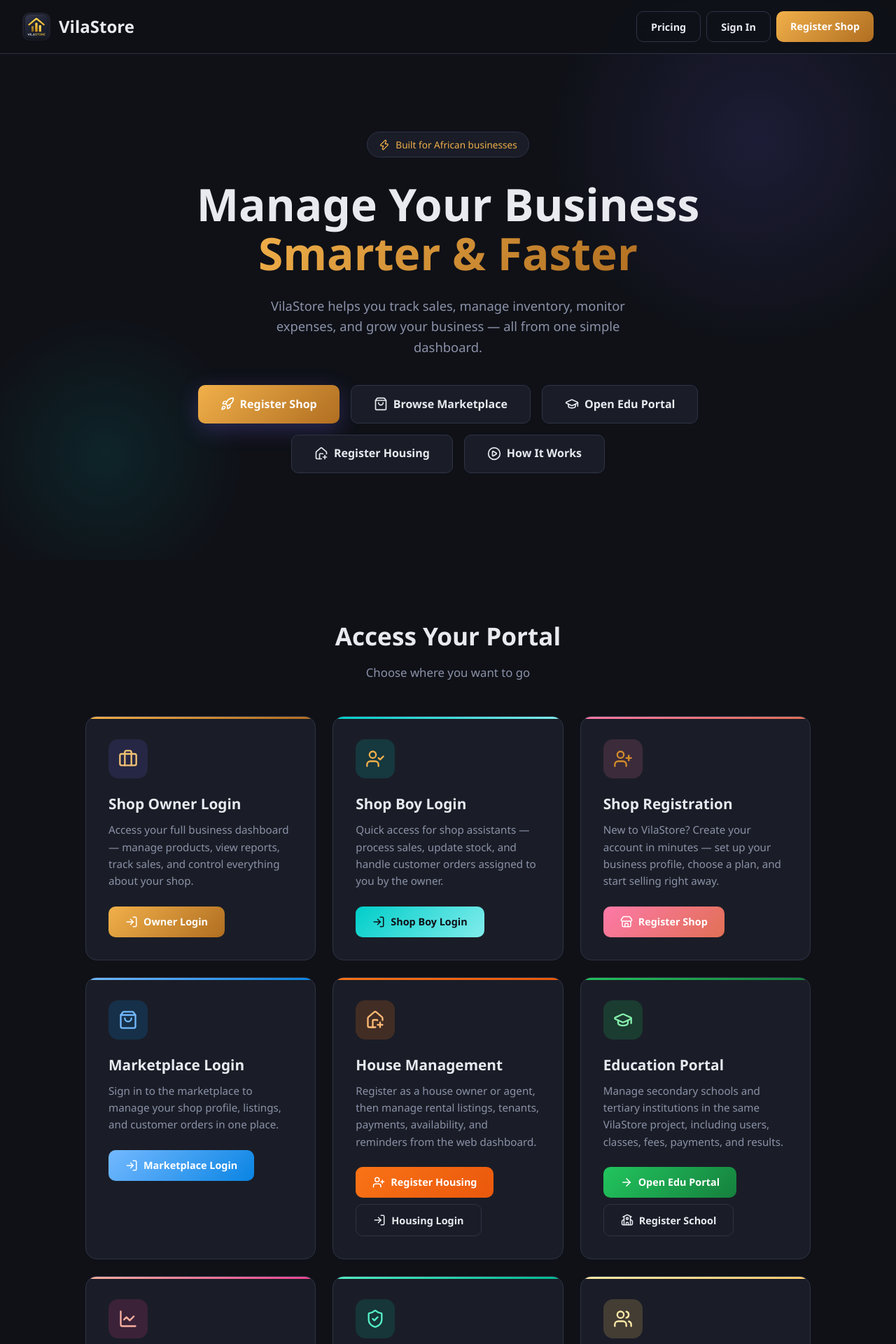
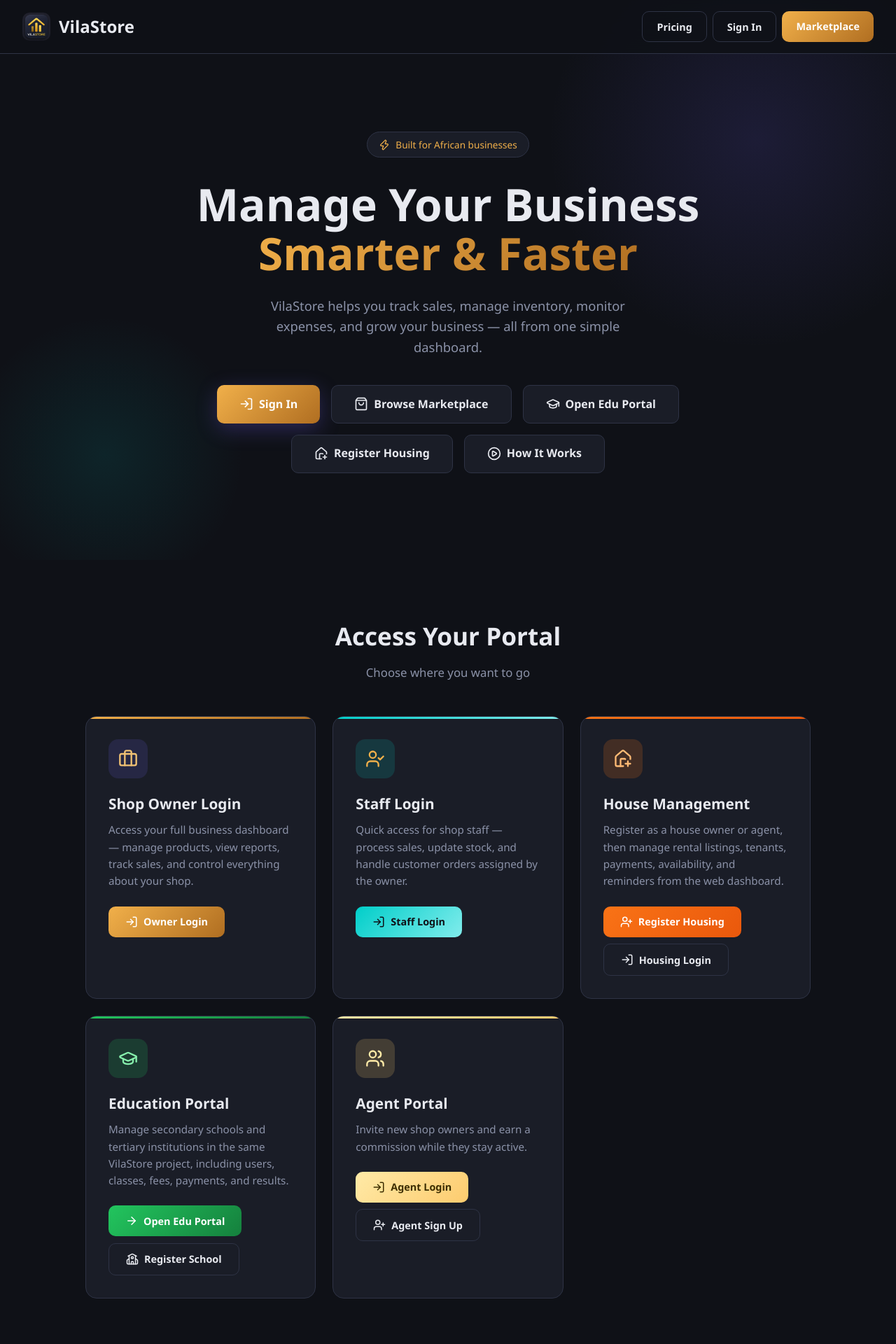
Before and after one commit to nasicobature/vilastore, a Django app: template template/home/home.html in a window 1280 px wide. Shown: the top 1920 px of the page at 70% size. Run offline with Django 5.2, Linux system fonts and the light colour scheme; the template is opened without the code that fills it, so the values that code supplies are empty; some libraries are stand-ins or nearby versions.

Commit message:
Clean up public login entry points

```diff
--- a/template/home/home.html
+++ b/template/home/home.html
@@ -203,7 +203,7 @@
     <div class="nav-links">
       <a href="#pricing" class="btn-outline">Pricing</a>
       <a href="{% url 'login' %}" class="btn-outline">Sign In</a>
-      <a href="{% url 'shop_signup' %}" class="btn-primary">Register Shop</a>
+      <a href="{% url 'marketplace' %}" class="btn-primary">Marketplace</a>
     </div>
   </nav>
 
@@ -214,7 +214,7 @@
       <h1>Manage Your Business <span>Smarter & Faster</span></h1>
       <p>VilaStore helps you track sales, manage inventory, monitor expenses, and grow your business &mdash; all from one simple dashboard.</p>
       <div class="hero-buttons">
-        <a href="{% url 'shop_signup' %}" class="btn-hero"><i data-lucide="rocket" style="width:20px;height:20px;"></i> Register Shop</a>
+        <a href="{% url 'login' %}" class="btn-hero"><i data-lucide="log-in" style="width:20px;height:20px;"></i> Sign In</a>
         <a href="{% url 'marketplace' %}" class="btn-secondary"><i data-lucide="shopping-bag" style="width:20px;height:20px;"></i> Browse Marketplace</a>
         <a href="{% url 'edu:index' %}" class="btn-secondary"><i data-lucide="graduation-cap" style="width:20px;height:20px;"></i> Open Edu Portal</a>
         <a href="{% url 'housing_signup' %}" class="btn-secondary"><i data-lucide="house-plus" style="width:20px;height:20px;"></i> Register Housing</a>
@@ -238,21 +238,9 @@
       </div>
       <div class="portal-card shopboy">
         <div class="portal-icon"><i data-lucide="user-check" style="width:28px;height:28px;"></i></div>
-        <h3>Shop Boy Login</h3>
-        <p>Quick access for shop assistants &mdash; process sales, update stock, and handle customer orders assigned to you by the owner.</p>
-        <a href="{% url 'shopboy_login' %}" class="portal-btn"><i data-lucide="log-in" style="width:18px;height:18px;"></i> Shop Boy Login</a>
-      </div>
-      <div class="portal-card register">
-        <div class="portal-icon"><i data-lucide="user-plus" style="width:28px;height:28px;"></i></div>
-        <h3>Shop Registration</h3>
-        <p>New to VilaStore? Create your account in minutes &mdash; set up your business profile, choose a plan, and start selling right away.</p>
-        <a href="{% url 'shop_signup' %}" class="portal-btn"><i data-lucide="store" style="width:18px;height:18px;"></i> Register Shop</a>
-      </div>
-      <div class="portal-card marketplace">
-        <div class="portal-icon"><i data-lucide="shopping-bag" style="width:28px;height:28px;"></i></div>
-        <h3>Marketplace Login</h3>
-        <p>Sign in to the marketplace to manage your shop profile, listings, and customer orders in one place.</p>
-        <a href="{% url 'marketplace_login' %}" class="portal-btn"><i data-lucide="log-in" style="width:18px;height:18px;"></i> Marketplace Login</a>
+        <h3>Staff Login</h3>
+        <p>Quick access for shop staff &mdash; process sales, update stock, and handle customer orders assigned by the owner.</p>
+        <a href="{% url 'shopboy_login' %}" class="portal-btn"><i data-lucide="log-in" style="width:18px;height:18px;"></i> Staff Login</a>
       </div>
       <div class="portal-card housing">
         <div class="portal-icon"><i data-lucide="house-plus" style="width:28px;height:28px;"></i></div>
@@ -275,18 +263,6 @@
             <i data-lucide="school" style="width:18px;height:18px;"></i> Register School
           </a>
         </div>
-      </div>
-      <div class="portal-card investor">
-        <div class="portal-icon"><i data-lucide="line-chart" style="width:28px;height:28px;"></i></div>
-        <h3>Investor Login</h3>
-        <p>Access investor updates, performance dashboards, and your ownership summary securely.</p>
-        <a href="{% url 'investor_login' %}" class="portal-btn"><i data-lucide="log-in" style="width:18px;height:18px;"></i> Investor Login</a>
-      </div>
-      <div class="portal-card admin">
-        <div class="portal-icon"><i data-lucide="shield-check" style="width:28px;height:28px;"></i></div>
-        <h3>Admin Portal</h3>
-        <p>Administrative access for managing platform operations, users, and system settings.</p>
-        <a href="{% url 'admin_portal_login' %}" class="portal-btn"><i data-lucide="log-in" style="width:18px;height:18px;"></i> Admin Login</a>
       </div>
       <div class="portal-card agent">
         <div class="portal-icon"><i data-lucide="users" style="width:28px;height:28px;"></i></div>
--- a/template/shopboy/shop-profile.html
+++ b/template/shopboy/shop-profile.html
@@ -6,7 +6,7 @@
 
   <meta charset="UTF-8">
   <meta name="viewport" content="width=device-width, initial-scale=1.0">
-  <title>VilaStore - Shop Boy Profile</title>
+  <title>VilaStore - Staff Profile</title>
   <link rel="stylesheet" href="{% static 'css/styles.css' %}">
   <script src="https://unpkg.com/lucide@latest"></script>
 </head>
@@ -15,7 +15,7 @@
     <main class="main-content" style="margin-left:0;max-width:900px;margin-right:auto;">
       <header class="page-header" style="display:flex;justify-content:space-between;align-items:center;">
         <div>
-          <h1>Shop Boy Panel</h1>
+          <h1>Staff Panel</h1>
           <p>Welcome, {{ shopboy.full_name }}</p>
         </div>
         <a href="{% url 'shopboy_logout' %}" class="btn btn-outline">
--- a/template/shopboy/shopboy-dashboard.html
+++ b/template/shopboy/shopboy-dashboard.html
@@ -6,7 +6,7 @@
 
   <meta charset="UTF-8">
   <meta name="viewport" content="width=device-width, initial-scale=1.0">
-  <title>VilaStore - Shop Boy Dashboard</title>
+  <title>VilaStore - Staff Dashboard</title>
   <link rel="stylesheet" href="{% static 'css/styles.css' %}">
   <script src="https://unpkg.com/lucide@latest"></script>
 </head>
@@ -16,7 +16,7 @@
       <div style="display:flex;align-items:center;gap:0.75rem;">
         <div class="sidebar-logo-icon"><i data-lucide="store"></i></div>
         <div>
-          <h1 style="font-size:1.125rem;font-weight:700;">Shop Boy Panel</h1>
+          <h1 style="font-size:1.125rem;font-weight:700;">Staff Panel</h1>
           <p style="font-size:0.75rem;color:var(--muted-foreground);">{{ shopboy.full_name }} | {{ owner.business_name }}</p>
         </div>
       </div>
```
Also changed, not shown: template/auth/login.html (+5 -5 lines), template/home/settings.html (+9 -9 lines), template/shopboy/shopboy-login.html (+4 -4 lines).
